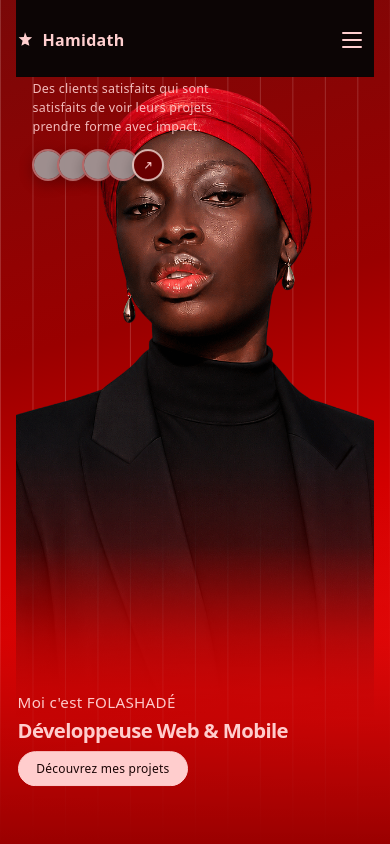
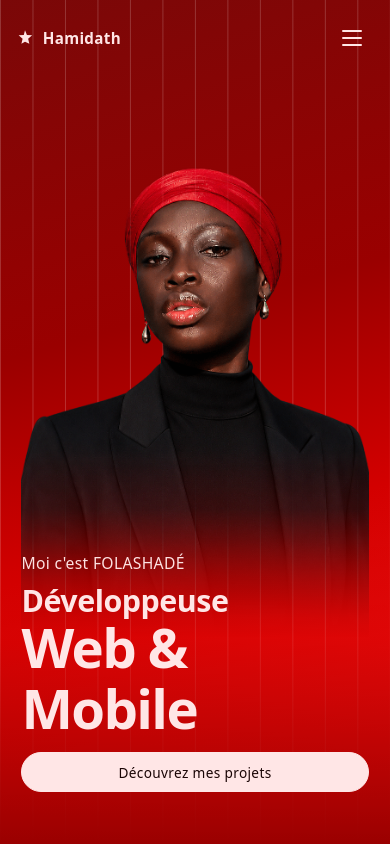
Before and after one commit to Guck2005/folashade, a plain HTML site: page index.html in a window 390 px wide. Drawn offline with nearby package versions, Linux system fonts and the light colour scheme; grey boxes are pictures that could not be loaded; a web font is replaced by a local one.

Commit message:
responsive correction

```diff
--- a/index.html
+++ b/index.html
@@ -2,7 +2,10 @@
 <html lang="fr">
   <head>
     <meta charset="UTF-8" />
-    <meta name="viewport" content="width=device-width, initial-scale=1.0" />
+    <meta
+      name="viewport"
+      content="width=device-width, initial-scale=1.0, viewport-fit=cover"
+    />
     <title>Portfolio</title>
     <link rel="icon" href="/favicon.svg" type="image/svg+xml" />
     <link rel="preconnect" href="https://api.fontshare.com" crossorigin />
@@ -196,7 +199,14 @@
         <div class="hero__headline">
           <p class="hero__kicker">Moi c'est FOLASHADÉ</p>
           <div class="hero__title-row">
-            <h1 class="hero__heading">Développeuse Web &amp; Mobile</h1>
+            <h1 class="hero__heading">
+              <span class="hero__heading-part hero__heading-part--role"
+                >Développeuse</span
+              ><br class="hero__heading-br" aria-hidden="true" /><span
+                class="hero__heading-part hero__heading-part--stack"
+                >Web &amp; Mobile</span
+              >
+            </h1>
             <a class="hero__projects" href="/#projets">Découvrez mes projets</a>
           </div>
         </div>
--- a/main.js
+++ b/main.js
@@ -15,7 +15,6 @@
 
   function finishPageLoaderWithFade() {
     const root = document.getElementById("page-loader");
-    document.body.classList.remove("is-loading");
     if (!root || !window.gsap) {
       finishPageLoaderInstant();
       return;
@@ -25,6 +24,7 @@
       duration: 0.45,
       ease: "power2.out",
       onComplete: () => {
+        document.body.classList.remove("is-loading");
         root.classList.add("is-done");
         root.setAttribute("aria-hidden", "true");
         root.setAttribute("aria-busy", "false");
@@ -73,60 +73,60 @@
     }
 
     gsap.to(".block", {
-      duration: 0.8,
+      duration: 0.55,
       width: "6%",
       ease: Power1.easeIn,
-      delay: 2,
-      stagger: 0.04,
+      delay: 0.35,
+      stagger: 0.025,
     });
 
     gsap.to(".loader", {
-      duration: 1,
+      duration: 0.45,
       opacity: 0,
       ease: Expo.easeInOut,
-      delay: 1.5,
+      delay: 0.2,
     });
 
     gsap.from(
       ".navbar__brand, .navbar__nav a, .navbar__cta, .navbar__toggle, .hero--primary .hero__lead, .hero--primary .avatar-group__item, .hero--primary .avatar-group__more, .hero--primary .hero__aside-text, .hero--primary .hero__headline",
       {
-        duration: 2,
+        duration: 1.1,
         opacity: 0,
         y: 30,
         ease: Expo.easeInOut,
-        delay: 3,
-        stagger: 0.06,
+        delay: 0.85,
+        stagger: 0.04,
         clearProps: "transform,opacity",
       }
     );
 
     gsap.from(".hero--primary .hero__projects", {
-      duration: 0.5,
+      duration: 0.45,
       opacity: 0,
       ease: "power2.out",
-      delay: 3.6,
+      delay: 1.35,
       clearProps: "transform,opacity",
     });
 
     gsap.to(".hero--primary .box", {
-      duration: 0.2,
+      duration: 0.18,
       opacity: 1,
       ease: Expo.easeInOut,
-      delay: 3.8,
+      delay: 1.5,
     });
 
     gsap.to(".hero--primary .img", {
-      duration: 0.2,
+      duration: 0.18,
       opacity: 1,
       ease: Expo.easeInOut,
-      delay: 4,
+      delay: 1.58,
     });
 
     gsap.to(".hero--primary .box", {
-      duration: 2.4,
+      duration: 1.1,
       y: "-100%",
       ease: Expo.easeInOut,
-      delay: 4,
+      delay: 1.58,
       onComplete: () => {
         timelineReady = true;
         tryFinishLoader();
--- a/styles.css
+++ b/styles.css
@@ -567,6 +567,16 @@
   white-space: nowrap;
 }
 
+.hero__heading-br {
+  display: none;
+}
+
+@media (min-width: 641px) {
+  .hero__heading-part--stack::before {
+    content: " ";
+  }
+}
+
 /* CTA : même ligne que le headline (parent .hero__bottom) */
 .hero__projects {
   position: relative;
@@ -747,7 +757,10 @@
 
   .navbar {
     flex-wrap: nowrap;
-    padding: 1.1rem clamp(0.85rem, 4vw, 1.15rem);
+    padding-top: max(1rem, env(safe-area-inset-top, 0px));
+    padding-bottom: 1.1rem;
+    padding-left: max(1rem, env(safe-area-inset-left, 0px));
+    padding-right: max(1rem, env(safe-area-inset-right, 0px));
   }
 
   .navbar__toggle {
@@ -815,7 +828,10 @@
     justify-content: flex-start;
     flex-wrap: nowrap;
     gap: 1.75rem;
-    padding: 5.25rem 1.5rem 2rem;
+    padding: max(5.25rem, calc(env(safe-area-inset-top, 0px) + 4.25rem))
+      max(1.35rem, env(safe-area-inset-right, 0px))
+      max(2rem, env(safe-area-inset-bottom, 0px))
+      max(1.35rem, env(safe-area-inset-left, 0px));
     background: linear-gradient(
       165deg,
       #7a0808 0%,
@@ -867,8 +883,7 @@
   }
 
   .hero__aside--left {
-    top: clamp(4.75rem, 9.5vh, 6.25rem);
-    max-width: min(18rem, 52vw);
+    display: none !important;
   }
 
   .hero__aside--right {
@@ -882,7 +897,9 @@
     align-self: stretch;
     min-height: 0;
     align-items: stretch;
-    padding-bottom: clamp(2.65rem, 9vh, 4.35rem);
+    padding-left: clamp(1rem, 5vw, 1.35rem);
+    padding-right: clamp(1rem, 5vw, 1.35rem);
+    padding-bottom: clamp(2.35rem, 8vh, 4rem);
   }
 
   .hero__photo-wrap {
@@ -903,15 +920,16 @@
     max-width: none;
     height: 100%;
     min-height: 0;
-    max-height: 85%;
+    max-height: min(64vh, 70%);
     object-fit: cover;
-    object-position: center 22%;
+    object-position: center 18%;
   }
 
   .hero__bottom {
-    bottom: clamp(2.35rem, 8vh, 4.25rem);
-    padding-left: clamp(0.85rem, 4.5vw, 1.25rem);
-    padding-right: clamp(0.85rem, 4.5vw, 1.25rem);
+    bottom: clamp(1.15rem, 5.5vh, 2.75rem);
+    padding-left: clamp(1rem, 5vw, 1.35rem);
+    padding-right: clamp(1rem, 5vw, 1.35rem);
+    padding-bottom: max(0.65rem, env(safe-area-inset-bottom, 0px));
   }
 
   .hero__headline {
@@ -924,25 +942,8 @@
 }
 
 @media (max-width: 640px) {
-  .hero__aside--left {
-    max-width: min(15rem, 62vw);
-  }
-
-  .hero__lead,
-  .hero__aside-text {
-    font-size: 0.78rem;
-  }
-
-  .avatar-group__item,
-  .avatar-group__more {
-    width: 2rem;
-    height: 2rem;
-    margin-left: -0.45rem;
-  }
-
-  .avatar-group__more-icon {
-    width: 0.78rem;
-    height: 0.78rem;
+  .navbar__brand {
+    font-size: clamp(0.95rem, 3.8vw, 1.05rem);
   }
 
   .navbar__nav {
@@ -955,12 +956,17 @@
   }
 
   .navbar__cta {
-    padding: 0.5rem 1.1rem;
-    font-size: 0.75rem;
+    padding: 0.55rem 1.2rem;
+    font-size: 0.8125rem;
+    align-self: stretch;
+    text-align: center;
   }
 
   .hero__bottom {
-    bottom: clamp(2rem, 7.25vh, 3.65rem);
+    bottom: clamp(1rem, 6vh, 2.5rem);
+    padding-left: clamp(1.05rem, 5.5vw, 1.45rem);
+    padding-right: clamp(1.05rem, 5.5vw, 1.45rem);
+    padding-bottom: max(0.75rem, env(safe-area-inset-bottom, 0px));
   }
 
   .hero__headline {
@@ -968,20 +974,38 @@
   }
 
   .hero__title-row {
-    flex-wrap: wrap;
-    row-gap: 0.6rem;
+    flex-direction: column;
+    align-items: stretch;
+    flex-wrap: nowrap;
+    gap: 0.85rem;
+  }
+
+  .hero__heading-br {
+    display: inline;
   }
 
   .hero__heading {
-    font-size: clamp(1rem, 5.2vw, 2rem);
-    line-height: 1.08;
     white-space: normal;
+    font-size: unset;
+    line-height: 1.12;
+  }
+
+  .hero__heading-part--role {
+    font-size: clamp(1.65rem, 7.8vw, 2.22rem);
+  }
+
+  .hero__heading-part--stack {
+    font-size: clamp(2.85rem, 14vw, 3.85rem);
+    letter-spacing: -0.03em;
   }
 
   .hero__projects {
-    font-size: 0.75rem;
-    padding: 0.48rem 1.1rem;
-    letter-spacing: 0.02em;
+    width: 100%;
+    max-width: none;
+    justify-content: center;
+    font-size: clamp(0.8125rem, 3.5vw, 0.9375rem);
+    padding: 0.58rem 1.25rem;
+    letter-spacing: 0.025em;
   }
 
   .hero__grid {
@@ -989,14 +1013,21 @@
   }
 
   .hero__content {
-    padding-bottom: clamp(2.75rem, 8.5vh, 4.25rem);
+    padding-left: clamp(1.05rem, 5.5vw, 1.45rem);
+    padding-right: clamp(1.05rem, 5.5vw, 1.45rem);
+    padding-bottom: max(
+      clamp(2.5rem, 8vh, 3.75rem),
+      env(safe-area-inset-bottom, 0px)
+    );
   }
 
   .hero__photo {
-    object-position: center 18%;
+    max-height: min(58vh, 66%);
+    object-position: center 16%;
   }
 
   .hero__kicker {
-    font-size: clamp(0.95rem, 3.8vw, 1.2rem);
+    font-size: clamp(0.98rem, 4vw, 1.22rem);
+    margin-bottom: 0.5rem;
   }
 }
```
Also changed, not shown: accueil2.html (+12 -2 lines).
